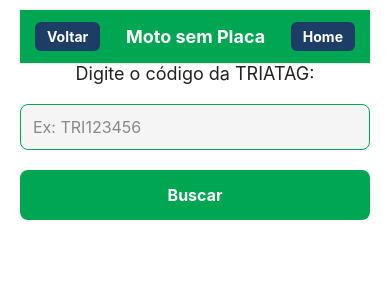
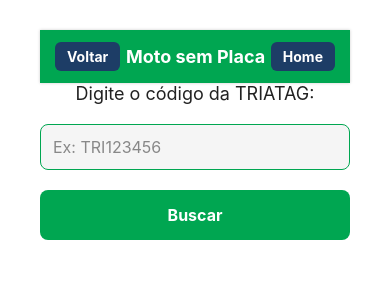
Before and after one commit to gusandrini/my-app-mottu, a React Native app: screen /MotoWithoutPlate in a window 390 px wide. Shown: the top 300 px of the page. Built offline with nearby package versions, Linux system fonts and the light colour scheme.

Commit message:
feat: Add "Moto sem Placa" option to HomeScreen and update logout option ID; enhance MotoWithoutPlateScreen with user feedback and styling improvements; modify SectorSelectionScreen alert message for better user experience

```diff
--- a/src/screens/HomeScreen.tsx
+++ b/src/screens/HomeScreen.tsx
@@ -46,12 +46,19 @@
     },
     {
       id: "4",
+      titulo: "Moto sem Placa",
+      icone: "barcode", // pode trocar o ícone se quiser
+      rota: "MotoWithoutPlate",
+    },
+    {
+      id: "5",
       titulo: isDark ? "Tema Claro" : "Tema Escuro",
       icone: isDark ? "sunny" : "moon",
       rota: "ToggleTheme",
     },
-    { id: "5", titulo: "Sair", icone: "log-out", rota: "Logout" },
+    { id: "6", titulo: "Sair", icone: "log-out", rota: "Logout" },
   ];
+
 
   const renderItem = ({ item }: any) => (
     <TouchableOpacity
--- a/src/screens/MotoWithoutPlateScreen.tsx
+++ b/src/screens/MotoWithoutPlateScreen.tsx
@@ -1,20 +1,28 @@
 import React, { useState } from "react";
-import { View, Text, TextInput, TouchableOpacity, StyleSheet, Alert } from "react-native";
+import {
+  View,
+  Text,
+  TextInput,
+  TouchableOpacity,
+  StyleSheet,
+} from "react-native";
 import Header from "@/components/Header";
 import { useTheme } from "@/context/ThemeContext";
 import ScreenWrapper from "@/components/ScreenWrapper";
 
 const MotoWithoutPlateScreen = () => {
   const [triatag, setTriatag] = useState("");
+  const [mensagem, setMensagem] = useState<string | null>(null);
   const { theme } = useTheme();
 
   const handleSearch = () => {
     if (!triatag) {
-      Alert.alert("Atenção", "Digite o código da TRIATAG.");
+      setMensagem("⚠️ Digite o código da TRIATAG para continuar.");
       return;
     }
-    Alert.alert("Busca realizada", `Código digitado: ${triatag}`);
-    console.log("TRIATAG buscada:", triatag);
+
+    // ✅ Apenas feedback genérico (sem backend)
+    setMensagem(`🔍 Busca realizada para o código: ${triatag}\nNenhuma moto encontrada.`);
   };
 
   return (
@@ -29,7 +37,11 @@
         <TextInput
           style={[
             styles.input,
-            { backgroundColor: theme.card, color: theme.text, borderColor: theme.primary },
+            {
+              backgroundColor: theme.card,
+              color: theme.text,
+              borderColor: theme.primary,
+            },
           ]}
           placeholder="Ex: TRI123456"
           placeholderTextColor="#888"
@@ -46,6 +58,10 @@
             Buscar
           </Text>
         </TouchableOpacity>
+
+        {mensagem && (
+          <Text style={[styles.resultado, { color: theme.text }]}>{mensagem}</Text>
+        )}
       </View>
     </ScreenWrapper>
   );
@@ -54,9 +70,20 @@
 export default MotoWithoutPlateScreen;
 
 const styles = StyleSheet.create({
-  container: { flex: 1 },
+  container: { flex: 1, padding: 20 },
   subtitle: { fontSize: 18, marginBottom: 20, textAlign: "center" },
-  input: { borderWidth: 1, borderRadius: 8, padding: 12, fontSize: 16, marginBottom: 20 },
-  button: { paddingVertical: 15, borderRadius: 8 },
-  buttonText: { fontSize: 16, textAlign: "center", fontWeight: "bold" },
+  input: {
+    borderWidth: 1,
+    borderRadius: 8,
+    padding: 12,
+    fontSize: 16,
+    marginBottom: 20,
+  },
+  button: {
+    paddingVertical: 15,
+    borderRadius: 8,
+    alignItems: "center",
+  },
+  buttonText: { fontSize: 16, fontWeight: "bold" },
+  resultado: { marginTop: 20, fontSize: 16, textAlign: "center" },
 });
--- a/src/screens/SectorSelectionScreen.tsx
+++ b/src/screens/SectorSelectionScreen.tsx
@@ -8,8 +8,10 @@
   const { theme } = useTheme();
 
   const handleSelectSector = (sector: string) => {
-    Alert.alert("Setor selecionado", `Você escolheu: ${sector}`);
-    console.log("Setor selecionado:", sector);
+    Alert.alert(
+      "Atenção",
+      `Não há motos disponíveis no setor ${sector}. 🚫`
+    );
   };
 
   return (
```
